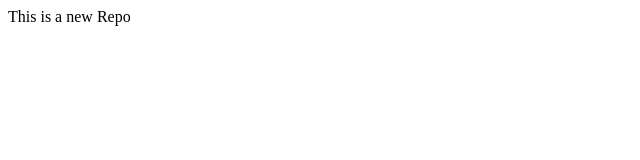
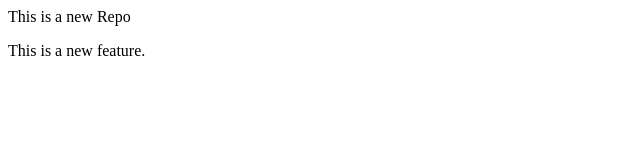
Before and after one commit to lokeshraj-321/Local-Repo, a plain HTML site: page index.html in a window 1280 px wide. Shown: the whole page, without its empty margins (0-640 px from the left). Drawn offline with Linux system fonts and the light colour scheme.

Commit message:
Add new feature

```diff
--- a/index.html
+++ b/index.html
@@ -1 +1,3 @@
 <p>This is a new Repo</p>
+<p> This is a new feature.
+</p>
```
